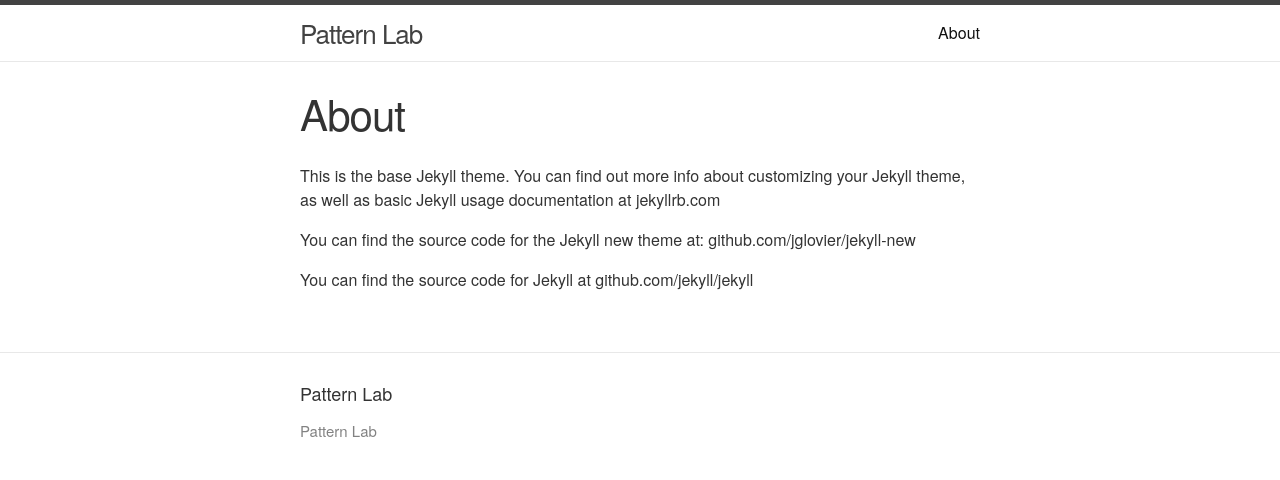
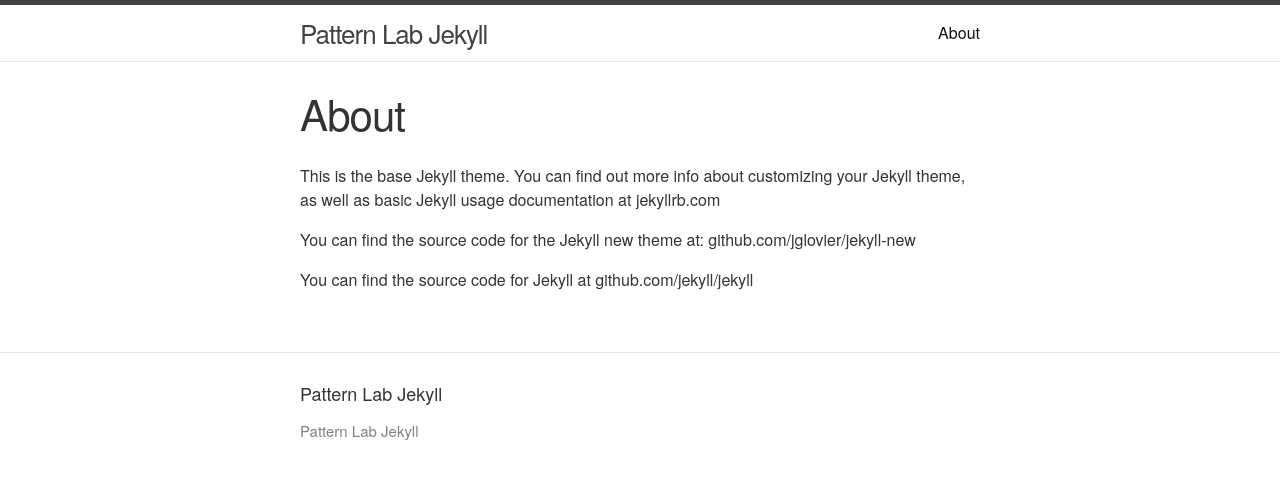
Before and after one commit to karissademi/patternlab-jekyll, a Jekyll site: the page built from about.md, in a window 1280 px wide. Shown: the top 480 px of the page. Built offline with Jekyll 4.4.1, drawn with Linux system fonts in a browser that asks for light colours.

Commit message:
Update config

```diff
--- a/_config.yml
+++ b/_config.yml
@@ -8,9 +8,10 @@
 relative_permalinks: true
 
 # Setup
-title:               "Pattern Lab"
+title:               "Pattern Lab Jekyll"
 url:                 http://kdemi.github.io/patternlab-jekyll
-baseurl:             /patternlab-jekyll/
+baseurl:             /patternlab-jekyll
+destination:         _site
 version:             0.1.0
 
 # Assets
@@ -23,3 +24,5 @@
 collections:
   patterns:
     output: true
+  templates:
+    output: true
```
